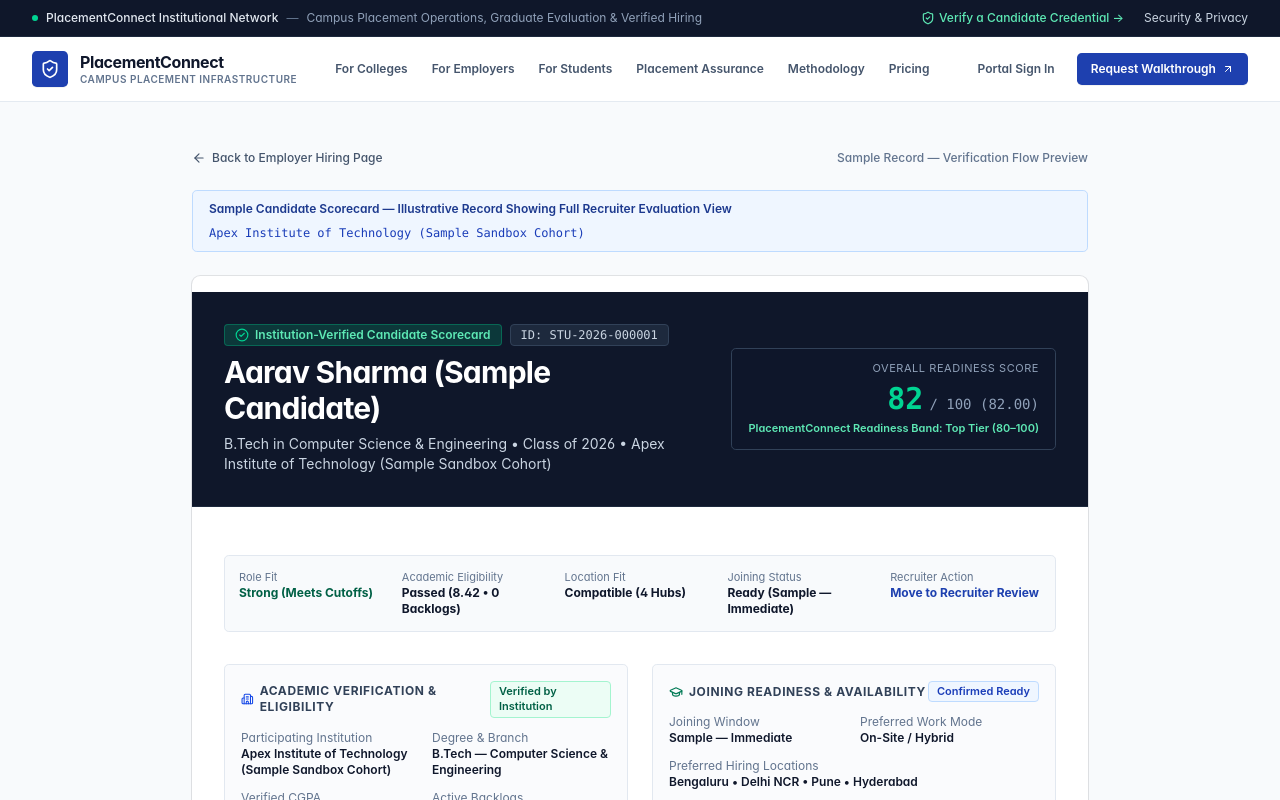
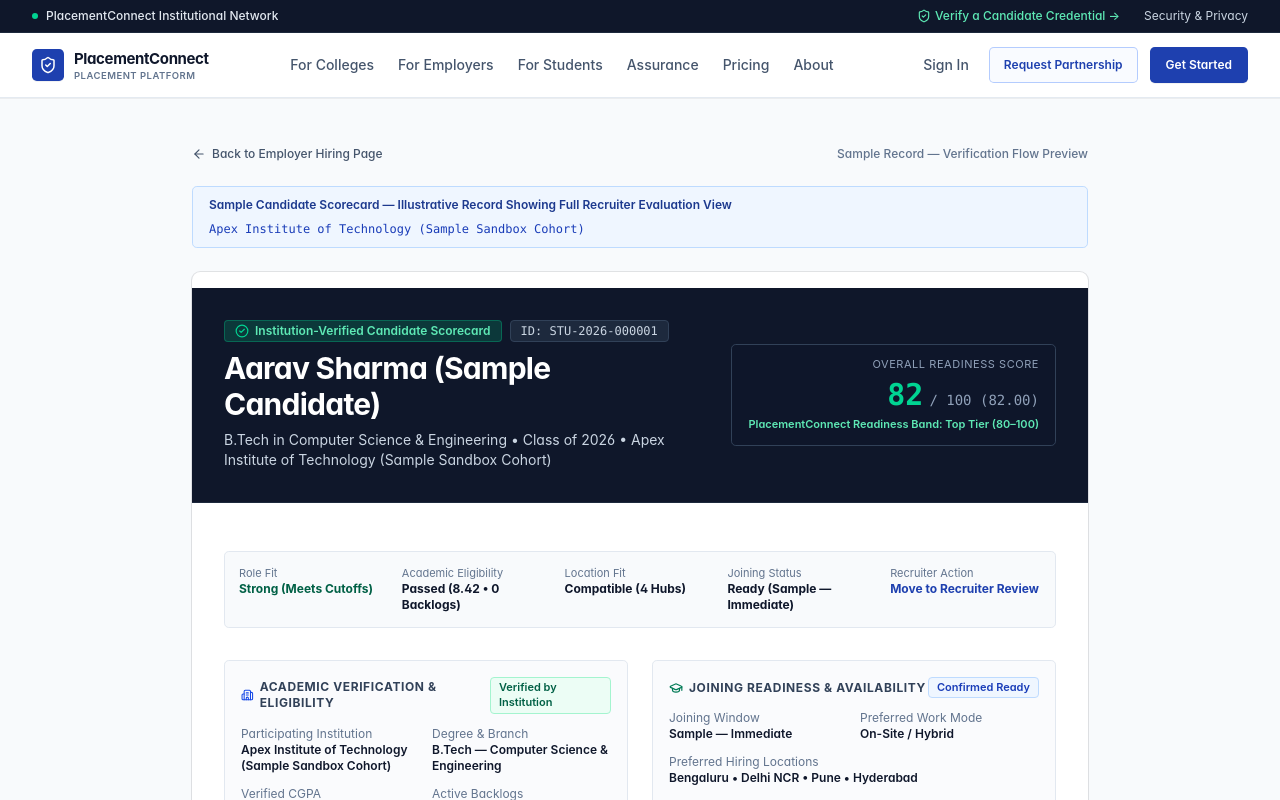
Before and after one commit to J2c-ashwani/Collegeplacement-, a Next.js app: page /verify/STU-2026-000001 in a window 1280 px wide. Shown: the top 800 px of the page. Built offline with nearby package versions, Linux system fonts and the light colour scheme; no server answers; the database is empty.

Commit message:
feat(navbar): enterprise 3-zone header redesign with precise CTA hierarchy and multi-viewport alignment

```diff
--- a/src/app/(public)/layout.tsx
+++ b/src/app/(public)/layout.tsx
@@ -14,30 +14,29 @@
 
   return (
     <div className="flex flex-col min-h-screen bg-slate-50 text-slate-900">
+      {/* Unified Enterprise Header Container */}
+      <header className="sticky top-0 w-full z-50">
         {/* Quiet Institutional Network Utility Bar */}
         <div className="bg-[#0F172A] text-slate-300 border-b border-slate-800 text-xs">
-        <div className="max-w-7xl mx-auto px-4 sm:px-6 lg:px-8 h-9 flex items-center justify-between gap-4">
-          <div className="flex items-center gap-2 truncate">
+          <div className="max-w-7xl mx-auto px-4 sm:px-6 lg:px-8 h-8 flex items-center justify-between gap-4">
+            <div className="flex items-center gap-2 min-w-0">
               <span className="inline-block h-1.5 w-1.5 rounded-full bg-emerald-400 shrink-0" />
-            <span className="text-slate-200 font-medium">
+              <span className="font-medium text-slate-200 truncate">
                 PlacementConnect Institutional Network
               </span>
-            <span className="hidden md:inline text-slate-500">—</span>
-            <span className="hidden md:inline text-slate-400">
-              Campus Placement Operations, Graduate Evaluation &amp; Verified Hiring
-            </span>
             </div>
-          <div className="flex items-center gap-5 shrink-0">
+            <div className="flex items-center gap-4 sm:gap-6 shrink-0 text-slate-300">
               <Link
                 href="/verify"
                 className="text-emerald-300 hover:text-white flex items-center gap-1 font-medium transition-colors"
               >
-              <ShieldCheck className="h-3.5 w-3.5" />
-              Verify a Candidate Credential &rarr;
+                <ShieldCheck className="h-3.5 w-3.5 shrink-0" />
+                <span className="hidden sm:inline">Verify a Candidate Credential &rarr;</span>
+                <span className="sm:hidden">Verify Credential &rarr;</span>
               </Link>
               <Link
                 href="/security"
-              className="hidden sm:inline text-slate-300 hover:text-white transition-colors"
+                className="hidden md:inline hover:text-white transition-colors"
               >
                 Security &amp; Privacy
               </Link>
@@ -45,95 +44,127 @@
           </div>
         </div>
 
-      {/* Main Sticky Header (lg:flex breakpoint prevents 768px tablet header collisions) */}
-      {/* Main Sticky Header */}
-      <header className="sticky top-0 w-full bg-white/98 backdrop-blur-md border-b border-slate-200/90 z-50">
+        {/* Main Sticky Navbar (3-Zone Enterprise Layout) */}
+        <div className="bg-white/98 backdrop-blur-md border-b border-slate-200/90 shadow-2xs">
           <div className="max-w-7xl mx-auto px-4 sm:px-6 lg:px-8">
-          <div className="flex justify-between items-center h-16">
-            <div className="flex items-center gap-3">
-              <Link href="/" className="flex items-center gap-3 group">
-                <div className="h-9 w-9 rounded-md bg-[#1E40AF] text-white flex items-center justify-center font-bold text-base tracking-tight shadow-2xs">
-                  <ShieldCheck className="h-5 w-5 text-white" />
+            {/* Desktop 3-Zone Navigation (≥1024px) */}
+            <div className="hidden lg:grid lg:grid-cols-[auto_1fr_auto] items-center h-16 gap-3 xl:gap-6">
+              {/* Zone 1: Compact Brand */}
+              <div className="flex items-center shrink-0">
+                <Link href="/" className="flex items-center gap-2.5 group">
+                  <div className="h-8 w-8 rounded-md bg-[#1E40AF] text-white flex items-center justify-center font-bold text-sm tracking-tight shadow-2xs group-hover:bg-blue-900 transition-colors shrink-0">
+                    <ShieldCheck className="h-4.5 w-4.5 text-white" />
                   </div>
-                <div>
-                  <span className="text-base font-bold tracking-tight text-slate-900 block leading-tight">
+                  <div className="flex flex-col">
+                    <span className="text-[15px] font-bold tracking-tight text-slate-900 leading-tight group-hover:text-[#1E40AF] transition-colors whitespace-nowrap">
                       PlacementConnect
                     </span>
-                  <span className="text-[10px] font-semibold uppercase tracking-wider text-slate-500 block">
-                    Campus Placement Infrastructure
+                    <span className="text-[9.5px] font-semibold uppercase tracking-wider text-slate-500 leading-none mt-0.5 whitespace-nowrap">
+                      Placement Platform
                     </span>
                   </div>
                 </Link>
               </div>
 
-            <nav className="hidden lg:flex items-center space-x-6 text-xs font-semibold">
+              {/* Zone 2: Primary Navigation (Centered, single line, no wrapping) */}
+              <nav className="flex items-center justify-center gap-3.5 xl:gap-6 px-1 min-w-0">
                 <Link
                   href="/for-colleges"
-                className="text-slate-600 hover:text-[#1E40AF] transition-colors"
+                  className="text-[13px] xl:text-sm font-medium text-slate-600 hover:text-[#1E40AF] whitespace-nowrap transition-colors"
                 >
                   For Colleges
                 </Link>
                 <Link
                   href="/for-employers"
-                className="text-slate-600 hover:text-[#1E40AF] transition-colors"
+                  className="text-[13px] xl:text-sm font-medium text-slate-600 hover:text-[#1E40AF] whitespace-nowrap transition-colors"
                 >
                   For Employers
                 </Link>
                 <Link
                   href="/for-students"
-                className="text-slate-600 hover:text-[#1E40AF] transition-colors"
+                  className="text-[13px] xl:text-sm font-medium text-slate-600 hover:text-[#1E40AF] whitespace-nowrap transition-colors"
                 >
                   For Students
                 </Link>
                 <Link
                   href="/placement-assurance"
-                className="text-slate-600 hover:text-[#1E40AF] transition-colors"
+                  className="text-[13px] xl:text-sm font-medium text-slate-600 hover:text-[#1E40AF] whitespace-nowrap transition-colors"
                 >
-                Placement Assurance
-              </Link>
-              <Link
-                href="/verification-methodology"
-                className="text-slate-600 hover:text-[#1E40AF] transition-colors"
-              >
-                Methodology
+                  Assurance
                 </Link>
                 <Link
                   href="/pricing"
-                className="text-slate-600 hover:text-[#1E40AF] transition-colors"
+                  className="text-[13px] xl:text-sm font-medium text-slate-600 hover:text-[#1E40AF] whitespace-nowrap transition-colors"
                 >
                   Pricing
                 </Link>
+                <Link
+                  href="/about"
+                  className="text-[13px] xl:text-sm font-medium text-slate-600 hover:text-[#1E40AF] whitespace-nowrap transition-colors"
+                >
+                  About
+                </Link>
               </nav>
 
-            <div className="hidden lg:flex items-center space-x-3">
+              {/* Zone 3: Account + CTAs (3-tier hierarchy, single line, no wrapping) */}
+              <div className="flex items-center justify-end shrink-0 gap-2 xl:gap-3">
+                {/* 1. Utility: Simple text link */}
                 <Link
                   href="/login"
-                className="text-xs font-semibold text-slate-600 hover:text-slate-900 px-2.5 py-1.5 transition-colors"
+                  className="text-xs xl:text-sm font-medium text-slate-600 hover:text-slate-900 px-2 py-1.5 whitespace-nowrap transition-colors"
                 >
-                Portal Sign In
+                  Sign In
                 </Link>
+
+                {/* 2. Secondary CTA: Outlined */}
                 <Link
                   href="/contact"
-                className="inline-flex items-center gap-1.5 text-xs font-semibold bg-[#1E40AF] hover:bg-blue-900 text-white px-3.5 py-2 rounded-md shadow-2xs transition-colors"
+                  className="inline-flex items-center justify-center text-xs font-semibold border border-blue-600/30 text-[#1E40AF] bg-blue-50/40 hover:bg-blue-100/60 h-9 px-3 xl:px-3.5 rounded-md whitespace-nowrap transition-colors"
                 >
-                Request Walkthrough
-                <ArrowUpRight className="h-3 w-3" />
+                  Request Partnership
+                </Link>
+
+                {/* 3. Primary CTA: Solid Brand */}
+                <Link
+                  href="/register"
+                  className="inline-flex items-center justify-center text-xs font-semibold bg-[#1E40AF] hover:bg-blue-900 text-white h-9 px-3.5 xl:px-4 rounded-md shadow-2xs whitespace-nowrap transition-colors"
+                >
+                  Get Started
+                </Link>
+              </div>
+            </div>
+
+            {/* Tablet & Mobile Header Bar (< 1024px) */}
+            <div className="lg:hidden flex items-center justify-between h-16">
+              <div className="flex items-center shrink-0">
+                <Link href="/" className="flex items-center gap-2.5 group">
+                  <div className="h-8 w-8 rounded-md bg-[#1E40AF] text-white flex items-center justify-center font-bold text-sm tracking-tight shadow-2xs shrink-0">
+                    <ShieldCheck className="h-4.5 w-4.5 text-white" />
+                  </div>
+                  <div className="flex flex-col">
+                    <span className="text-[15px] font-bold tracking-tight text-slate-900 leading-tight whitespace-nowrap">
+                      PlacementConnect
+                    </span>
+                    <span className="text-[9.5px] font-semibold uppercase tracking-wider text-slate-500 leading-none mt-0.5 whitespace-nowrap">
+                      Placement Platform
+                    </span>
+                  </div>
                 </Link>
               </div>
 
-            <div className="lg:hidden flex items-center gap-2">
+              <div className="flex items-center gap-2.5">
                 <Link
-                href="/login"
-                className="text-xs font-semibold text-slate-700 px-2.5 py-1.5 rounded border border-slate-200 bg-slate-50"
+                  href="/register"
+                  className="text-xs font-semibold text-white bg-[#1E40AF] hover:bg-blue-900 px-3 py-1.5 rounded-md shadow-2xs whitespace-nowrap transition-colors"
                 >
-                Sign In
+                  Get Started
                 </Link>
                 <button
                   type="button"
                   onClick={() => setIsMenuOpen(!isMenuOpen)}
                   aria-label={isMenuOpen ? 'Close navigation menu' : 'Open navigation menu'}
                   aria-expanded={isMenuOpen}
-                className="p-2 rounded-md text-slate-700 hover:text-[#1E40AF] hover:bg-slate-100 focus:outline-none focus:ring-2 focus:ring-blue-700"
+                  className="p-1.5 rounded-md text-slate-700 hover:text-[#1E40AF] hover:bg-slate-100 focus:outline-none focus:ring-2 focus:ring-blue-700 transition-colors"
                 >
                   {isMenuOpen ? <X className="h-5 w-5" /> : <Menu className="h-5 w-5" />}
                 </button>
@@ -142,68 +173,74 @@
           </div>
 
           {/* Tablet & Mobile Navigation Drawer */}
-        {/* Tablet & Mobile Navigation Drawer */}
           {isMenuOpen && (
-          <div className="lg:hidden bg-white border-t border-slate-200 shadow-xl">
-            <div className="px-5 pt-4 pb-6 space-y-4">
+            <div className="lg:hidden bg-white border-t border-slate-200 shadow-xl max-h-[calc(100vh-100px)] overflow-y-auto">
+              <div className="max-w-7xl mx-auto px-4 sm:px-6 py-5 space-y-5">
                 <div className="space-y-1">
-                <div className="text-[10px] font-bold uppercase tracking-wider text-slate-400 px-3">
-                  Campus Hiring Portals
+                  <div className="text-[10px] font-bold uppercase tracking-wider text-slate-400 px-3 pb-1">
+                    Institutional Portals
                   </div>
                   <Link
                     href="/for-colleges"
                     onClick={() => setIsMenuOpen(false)}
-                  className="block px-3 py-2 text-sm text-slate-900 hover:bg-slate-50 rounded-md font-semibold"
+                    className="block px-3 py-2 text-sm text-slate-900 hover:bg-slate-50 hover:text-[#1E40AF] rounded-md font-semibold transition-colors"
                   >
                     For Colleges &amp; TPOs
                   </Link>
                   <Link
                     href="/for-employers"
                     onClick={() => setIsMenuOpen(false)}
-                  className="block px-3 py-2 text-sm text-slate-900 hover:bg-slate-50 rounded-md font-semibold"
+                    className="block px-3 py-2 text-sm text-slate-900 hover:bg-slate-50 hover:text-[#1E40AF] rounded-md font-semibold transition-colors"
                   >
                     For Corporate Employers
                   </Link>
                   <Link
                     href="/for-students"
                     onClick={() => setIsMenuOpen(false)}
-                  className="block px-3 py-2 text-sm text-slate-900 hover:bg-slate-50 rounded-md font-semibold"
+                    className="block px-3 py-2 text-sm text-slate-900 hover:bg-slate-50 hover:text-[#1E40AF] rounded-md font-semibold transition-colors"
                   >
                     For Graduating Students
                   </Link>
                 </div>
 
-              <div className="space-y-1 pt-2 border-t border-slate-100">
-                <div className="text-[10px] font-bold uppercase tracking-wider text-slate-400 px-3">
-                  Governance &amp; Trust
+                <div className="space-y-1 pt-3 border-t border-slate-100">
+                  <div className="text-[10px] font-bold uppercase tracking-wider text-slate-400 px-3 pb-1">
+                    Governance &amp; Platform
                   </div>
                   <Link
                     href="/placement-assurance"
                     onClick={() => setIsMenuOpen(false)}
-                  className="block px-3 py-2 text-sm text-slate-700 hover:bg-slate-50 rounded-md font-medium"
+                    className="block px-3 py-2 text-sm text-slate-700 hover:bg-slate-50 hover:text-[#1E40AF] rounded-md font-medium transition-colors"
                   >
                     Progressive Interview Assurance
                   </Link>
                   <Link
-                  href="/verification-methodology"
-                  onClick={() => setIsMenuOpen(false)}
-                  className="block px-3 py-2 text-sm text-slate-700 hover:bg-slate-50 rounded-md font-medium"
-                >
-                  Verification Methodology
-                </Link>
-                <Link
                     href="/pricing"
                     onClick={() => setIsMenuOpen(false)}
-                  className="block px-3 py-2 text-sm text-slate-700 hover:bg-slate-50 rounded-md font-medium"
+                    className="block px-3 py-2 text-sm text-slate-700 hover:bg-slate-50 hover:text-[#1E40AF] rounded-md font-medium transition-colors"
                   >
                     Pricing Schedule
                   </Link>
                   <Link
+                    href="/about"
+                    onClick={() => setIsMenuOpen(false)}
+                    className="block px-3 py-2 text-sm text-slate-700 hover:bg-slate-50 hover:text-[#1E40AF] rounded-md font-medium transition-colors"
+                  >
+                    About PlacementConnect
+                  </Link>
+                  <Link
                     href="/verify"
                     onClick={() => setIsMenuOpen(false)}
-                  className="block px-3 py-2 text-sm text-emerald-800 bg-emerald-50/70 rounded-md font-semibold"
+                    className="block px-3 py-2 text-sm text-emerald-800 bg-emerald-50/70 hover:bg-emerald-100/70 rounded-md font-semibold transition-colors"
                   >
-                  Verify a Credential
+                    Verify Candidate Credential &rarr;
+                  </Link>
+                  <Link
+                    href="/security"
+                    onClick={() => setIsMenuOpen(false)}
+                    className="block px-3 py-2 text-sm text-slate-700 hover:bg-slate-50 hover:text-[#1E40AF] rounded-md font-medium transition-colors"
+                  >
+                    Security &amp; Privacy
                   </Link>
                 </div>
 
@@ -211,21 +248,22 @@
                   <Link
                     href="/contact"
                     onClick={() => setIsMenuOpen(false)}
-                  className="block text-center py-2.5 px-4 text-xs font-semibold text-white bg-[#1E40AF] hover:bg-blue-900 rounded-md shadow-2xs"
+                    className="block text-center py-2.5 px-4 text-xs font-semibold text-[#1E40AF] bg-blue-50/70 hover:bg-blue-100/70 border border-blue-600/30 rounded-md transition-colors"
                   >
-                  Request Institutional Walkthrough
+                    Request Partnership
                   </Link>
                   <Link
                     href="/login"
                     onClick={() => setIsMenuOpen(false)}
-                  className="block text-center py-2 px-4 text-xs font-semibold text-slate-700 bg-slate-100 hover:bg-slate-200 rounded-md"
+                    className="block text-center py-2 px-4 text-xs font-semibold text-slate-700 bg-slate-100 hover:bg-slate-200 rounded-md transition-colors"
                   >
-                  Portal Sign In
+                    Sign In
                   </Link>
                 </div>
               </div>
             </div>
           )}
+        </div>
       </header>
 
       <main className="flex-grow">{children}</main>
--- a/src/app/(public)/page.tsx
+++ b/src/app/(public)/page.tsx
@@ -438,7 +438,7 @@
                 Schedule a walkthrough with our Institutional Partnerships Desk ({COMPANY_IDENTITY.desks.institutionalPartnerships.email}) or test our live credential verification registry.
               </p>
             </div>
-            <div className="lg:col-span-4 flex flex-col sm:flex-row lg:flex-col gap-3">
+            <div className="lg:col-span-4 flex flex-col gap-3">
               <Button asChild className="h-11 bg-[#1E40AF] hover:bg-blue-800 text-white font-semibold w-full">
                 <Link href="/contact">
                   Schedule Partnership Discussion
```
Lines whose indentation alone changed are shown as unchanged.
